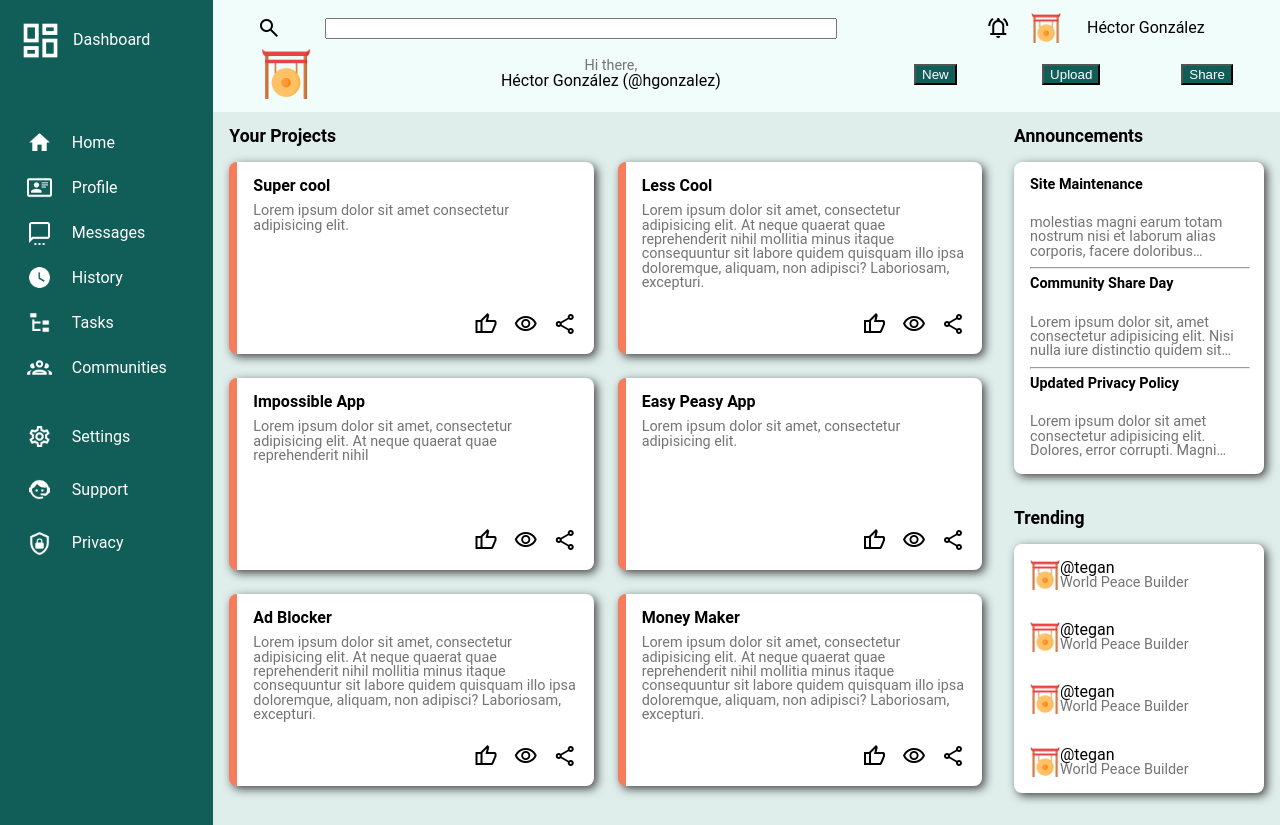
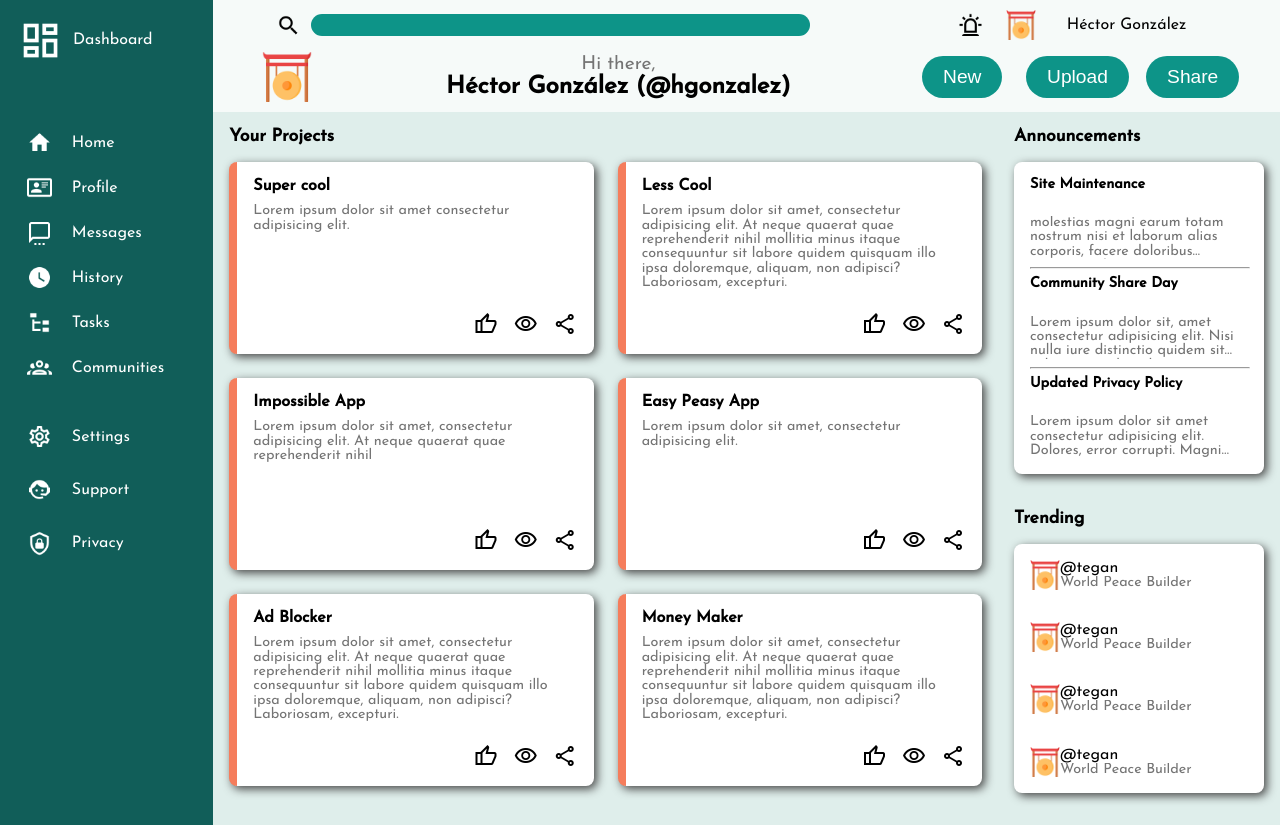
Before and after one commit to hectorgonzalezo/admin-dashboard, a plain HTML site: page index.html in a window 1280 px wide. Drawn offline with nearby package versions, Linux system fonts and the light colour scheme.

Commit message:
Update styling on header

```diff
--- a/index.html
+++ b/index.html
@@ -14,9 +14,11 @@
 <body>
     <header>
         <div id="header-top">
-            <span class="material-symbols-outlined">search</span>
+            <form action="" method="get" id="search-form">
+                <input type="image" id="search-image" alt="Search" class="header-icon" src="images/magnify.png">
                 <input type="search" name="search" id="search">
-            <span class="material-symbols-outlined">notifications_active</span>
+            </form>
+            <img src="images/alarm-light-outline.png" alt="Alarm icon" class="header-icon">
             <img src="images/gong.png" alt="Gong icon" id="gong-small">
             <h3>Héctor González</h3>
         </div>
@@ -26,9 +28,11 @@
                 <p>Hi there,</p>
                 <h1>Héctor González (@hgonzalez)</h1>
             </div>
+            <form>
                 <button>New</button>
                 <button>Upload</button>
                 <button>Share</button>
+            </form>
         </div>
     </header>
     <nav>
@@ -92,7 +96,8 @@
                 </article>
                 <article>
                     <h3>Less Cool</h3>
-                <p>Lorem ipsum dolor sit amet, consectetur adipisicing elit. At neque quaerat quae reprehenderit nihil
+                    <p>Lorem ipsum dolor sit amet, consectetur adipisicing elit. At neque quaerat quae reprehenderit
+                        nihil
                         mollitia minus itaque consequuntur sit labore quidem quisquam illo ipsa doloremque, aliquam, non
                         adipisci? Laboriosam, excepturi.</p>
                     <div class="project-icons">
@@ -103,7 +108,8 @@
                 </article>
                 <article>
                     <h3>Impossible App</h3>
-                <p>Lorem ipsum dolor sit amet, consectetur adipisicing elit. At neque quaerat quae reprehenderit nihil
+                    <p>Lorem ipsum dolor sit amet, consectetur adipisicing elit. At neque quaerat quae reprehenderit
+                        nihil
                     </p>
                     <div class="project-icons">
                         <span class="material-symbols-outlined">thumb_up</span>
@@ -122,7 +128,8 @@
                 </article>
                 <article>
                     <h3>Ad Blocker</h3>
-                <p>Lorem ipsum dolor sit amet, consectetur adipisicing elit. At neque quaerat quae reprehenderit nihil
+                    <p>Lorem ipsum dolor sit amet, consectetur adipisicing elit. At neque quaerat quae reprehenderit
+                        nihil
                         mollitia minus itaque consequuntur sit labore quidem quisquam illo ipsa doloremque, aliquam, non
                         adipisci? Laboriosam, excepturi.</p>
                     <div class="project-icons">
@@ -133,7 +140,8 @@
                 </article>
                 <article>
                     <h3>Money Maker</h3>
-                <p>Lorem ipsum dolor sit amet, consectetur adipisicing elit. At neque quaerat quae reprehenderit nihil
+                    <p>Lorem ipsum dolor sit amet, consectetur adipisicing elit. At neque quaerat quae reprehenderit
+                        nihil
                         mollitia minus itaque consequuntur sit labore quidem quisquam illo ipsa doloremque, aliquam, non
                         adipisci? Laboriosam, excepturi.</p>
                     <div class="project-icons">
--- a/styles/style.css
+++ b/styles/style.css
@@ -1,14 +1,18 @@
 @import "reset.css";
+
+@import url('https://fonts.googleapis.com/css2?family=Josefin+Sans:wght@400;500&display=swap');
+
 
 :root {
     --shadow: 3px 3px 10px rgb(70, 70, 70);
     --articles-gap: 1.5rem;
     --article-dimension: max(150px, 20vh);
-    --color-light: #f0fdfa;
+    --color-light: #f0f7f598;
     --color-greyish: #bfdcd67f;
+    --color-medium: #0d9488;
     --color-dark: #115e59;
     --color-complementary: rgb(245, 125, 92);
-    font-family: 'Roboto', sans-serif;
+    font-family: 'Josefin Sans', sans-serif;
 }
 
 /* * {
@@ -30,8 +34,17 @@ header {
     grid-area: header;
     display: flex;
     flex-direction: column;
-    justify-content: space-around;
+    justify-content: space-between;
     padding: 10px;
+}
+
+header p {
+    font-size: 1.2rem;
+}
+
+header h1 {
+    font-size: 1.5rem;
+    font-weight: bold;
 }
 
 header>div {
@@ -41,12 +54,37 @@ header>div {
 }
 
 #header-top {
-    grid-template-columns: 1fr 7fr 0.5fr 0.5fr 2fr;
+    grid-template-columns: 7fr 0.5fr 0.5fr 2fr;
     justify-content: start;
 }
 
+#header-top form{
+    justify-self: start;
+    display: grid;
+    grid-template-columns: 1fr 8fr;
+    gap: 10px;
+    align-items: center;
+    width: 100%;
+}
+
+#header-top form :first-child{
+    justify-self: end;
+}
+
 #search {
+    appearance: none;
     width: 80%;
+    border-radius: 0.7rem;
+    background-color: var(--color-medium);
+    font-size: 1.1rem;
+    padding-left: 0.4rem;
+    color: white;
+    height: 90%;
+    border-style: none;
+}
+
+#search:hover {
+    background-color: var(--color-dark);
 }
 
 #header-top span {
@@ -55,7 +93,7 @@ header>div {
 
 
 #header-bottom {
-    grid-template-columns: 1fr 4fr repeat(3, 1fr);
+    grid-template-columns: 1fr 4fr 3fr;
 }
 
 
@@ -72,9 +110,34 @@ header>div {
     height: 50px;
 }
 
+#header-bottom form {
+    display: grid;
+    grid-template-columns: repeat(3, 1fr);
+    gap: 1vw;
+    position: relative;
+}
+
 header button {
+    background-color: var(--color-medium);
+    color: white;
+    padding: 0.6rem 1.3rem 0.6rem 1.3rem;
+    border-radius: 2rem;
+    border-style: none;
+    font-size: 1.2rem;
+}
+
+header button:hover {
     background-color: var(--color-dark);
-    color: white;
+    cursor: pointer;
+}
+
+header button:active{
+    background-color: var(--color-dark);
+    box-shadow: -2px -2px 3px black;
+    position: relative;
+    top: 1px;
+    left: 1px;
+
 }
 
 nav {
@@ -100,7 +163,8 @@ nav ul li {
     width: 45px;
 }
 
-.sidebar-icon {
+.sidebar-icon,
+.header-icon {
     width: 25px;
     justify-self: center;
 }
```
Also changed, not shown: images/alarm-light-outline.png (added), images/magnify.png (added). Lines whose indentation alone changed are shown as unchanged.
